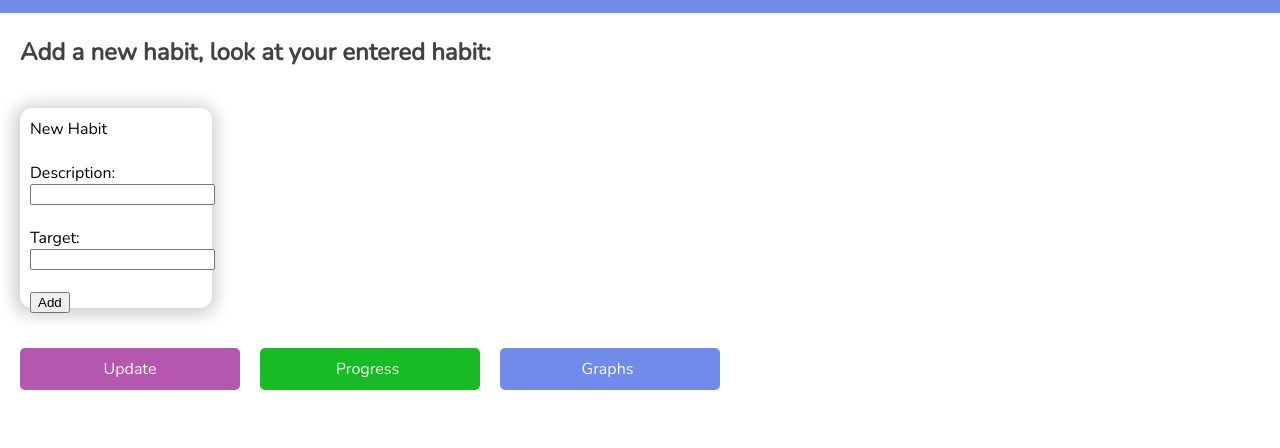
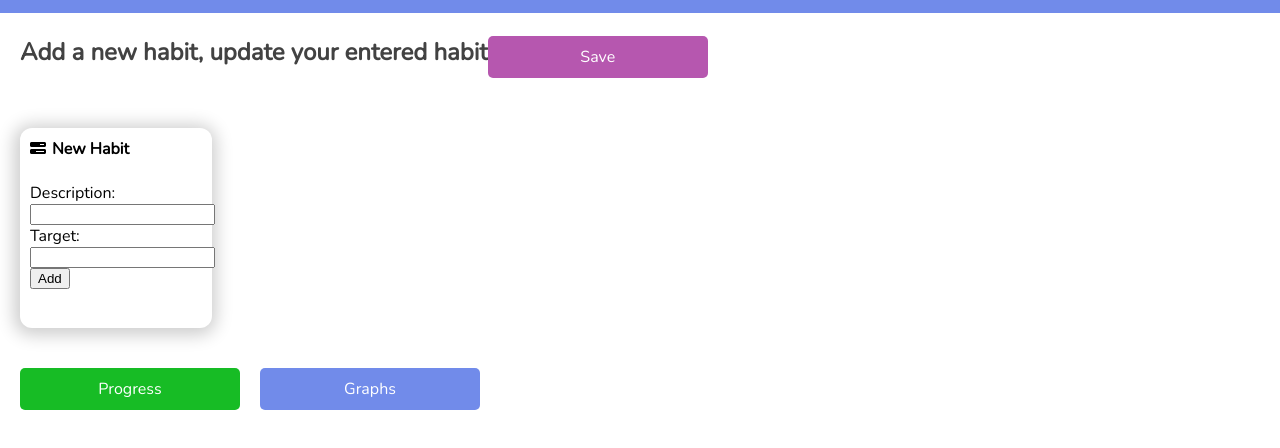
Before and after one commit to vincentluciani/javascript-playground, a website: page habits/adding_habits.html in a window 1280 px wide. Both pictures are taken after a click on the link "Habits". Shown: the part 64-512 px from the top of the page. Drawn offline with nearby package versions, Linux system fonts and the light colour scheme.

Commit message:
work on design of progress section

```diff
--- a/habits/adding_habits.html
+++ b/habits/adding_habits.html
@@ -2,6 +2,7 @@
     <header>
         <link rel="stylesheet" href="https://fonts.googleapis.com/css?family=Nunito">
         <meta name="viewport" content="width=device-width, initial-scale=1.0">
+        <script src="https://use.fontawesome.com/372afdc18b.js" defer=""></script>
         <style>
             body{
                 margin: 0px;
@@ -163,6 +164,13 @@
             }
             .habit-description{
                 height: 65px;
+                font-weight: bold;
+            }
+            i{
+                margin-right: 6px;
+            }
+            .bold{
+                font-weight: bold;
             }
 
         </style>
@@ -190,7 +198,8 @@
                 <div id="update-button" class="update-button wide orange" onClick="extractElementsForUpdate();">Save</div>
             </div>
 
-            <div id="habits-container" class="habits-container"></div>
+            <div id="habits-container" class="habits-container">
+            </div>
             <div class="main-action-bar">
 
                 <div id="go-to-graphs" class="update-button wide blue" onclick="changeTabToGraphs();">Graphs</div>
@@ -199,21 +208,24 @@
         </div>
 
         <div id="habits-section" class="main-section">
-        <h2>Add a new habit, look at your entered habit:</h2>
+            <div id="progress-title">
+                <div><h2>Add a new habit, update your entered habit</h2></div>
+                <div id="update-button" class="update-button wide orange" onClick="extractElementsForUpdate();">Save</div>
+            </div>
+        <h2></h2>
             <div id="habits-definition-container" class="habits-definition-container">
                 <div class="box new-habit">
-                    <div>New Habit</div><br>
+                    <div class="bold"><i class="fa fa-tasks"></i>New Habit</div><br>
                     <label>Description:</label>
-                    <input type="text" id="new-description"/><br><br>
+                    <input type="text" id="new-description"/><br>
                     <label>Target:</label>
-                    <input type="number" id="new-target"/><br><br>
+                    <input type="number" id="new-target"/><br>
                     <button onClick='addElementFromForm();'>Add</button>
                 </div>
             </div>
             <div class="main-action-bar">
-                <div id="update-button" class="update-button wide orange" onClick="extractElementsForUpdate();">Update</div>
-                <div id="go-to-progress" class="update-button wide green" ><a href="#progress-section-marker">Progress</a></div>
-                <div id="go-to-graphs" class="update-button wide blue" ><a href="#graphs-section-marker">Graphs</a></div>
+                <div id="go-to-progress" class="update-button wide green" onclick="changeTabToProgress();">Progress</div>
+                <div id="go-to-graphs" class="update-button wide blue" onclick="changeTabToGraphs();">Graphs</div>
             </div>
         </div>
 
--- a/habits/adding_habits.js
+++ b/habits/adding_habits.js
@@ -85,7 +85,7 @@ var refreshProgress = function(currentDiv){
 
 
     if (newCompletionPercentage>=100){
-        currentDiv.style.boxShadow="rgb(0 255 7 / 20%) -1px 2px 17px 5px";
+        currentDiv.style.boxShadow="rgb(21 173 25 / 20%) -1px 2px 17px 5px";
     } else if (newCompletionPercentage>=50){
         currentDiv.style.boxShadow="-1px 2px 17px 5px rgb(242 255 131)";
     } else if (newCompletionPercentage<50){
@@ -191,6 +191,9 @@ var addElement = function(elementToAdd){
 
     var habitDescriptionContainer = document.createElement("div");
     habitDescriptionContainer.setAttribute("class","habit-description");
+    var taskIcon = document.createElement("i");
+    taskIcon.setAttribute("class","fa fa-tasks");
+    habitDescriptionContainer.appendChild(taskIcon);
     habitDescriptionContainer.appendChild(habitDescriptionText);
     newProgressDivision.appendChild(habitDescriptionContainer);
 
```
